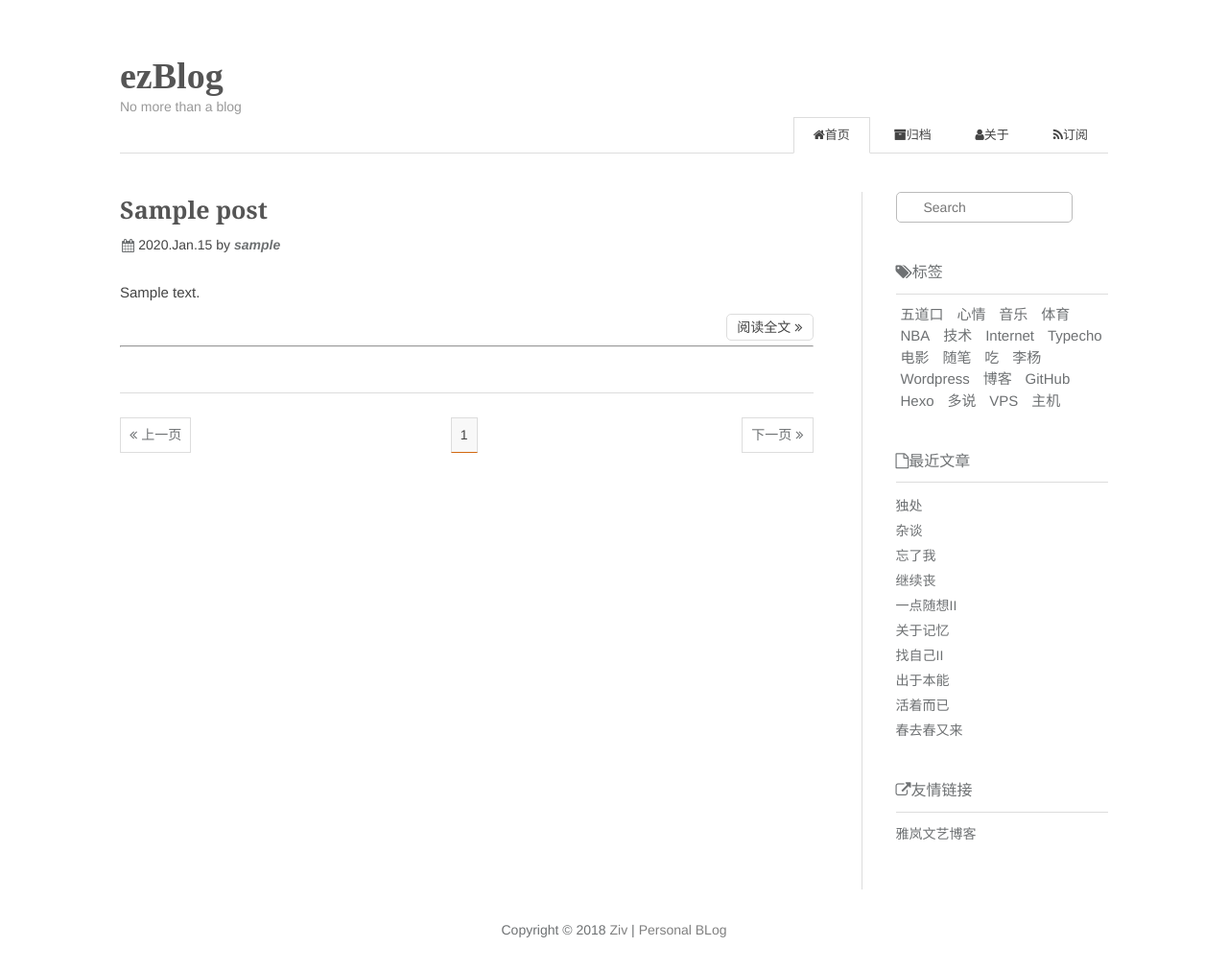
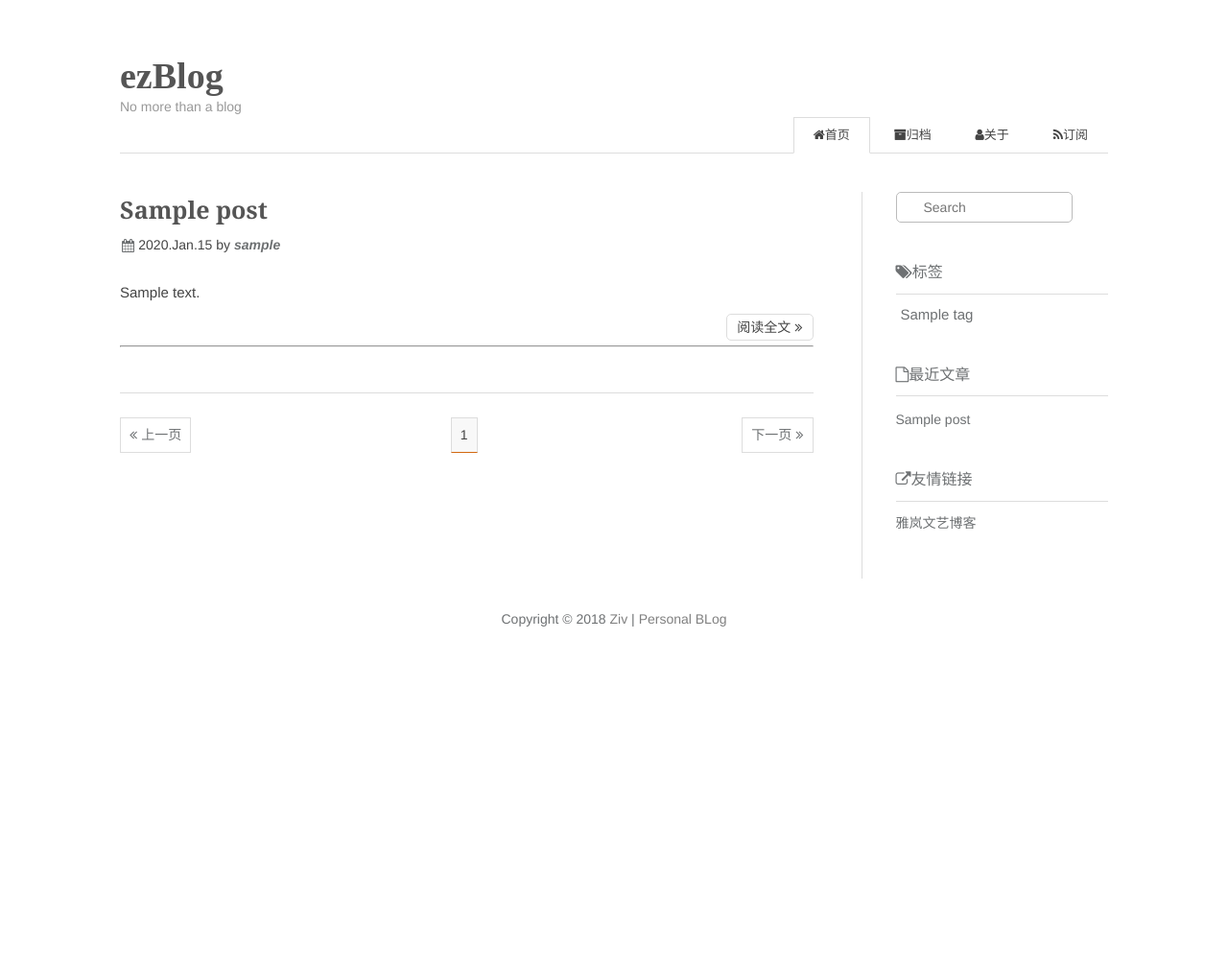
Before and after one commit to noobcoderT/ezBlog, a Flask app: template templates/blogging/index.html in a window 1280 px wide. Shown: the top 1012 px of the page at 96% size. After the commit the page ends 653 px from the top, so only its background shows below. Run offline with Flask 2, Linux system fonts and the light colour scheme; the template is opened without the code that fills it: most values are stand-ins (such as "Sample title", 1, 10 or a date in 2020); some libraries are stand-ins or nearby versions.

Commit message:
modify sidebar

```diff
--- a/templates/blogging/index.html
+++ b/templates/blogging/index.html
@@ -20,7 +20,7 @@
     <a class="current" href="/"><i class="fa fa-home">首页</i></a>
     <a href="/archives/"><i class="fa fa-archive">归档</i></a>
     <a href="/about/"><i class="fa fa-user">关于</i></a>
-    <a href="/atom.xml"><i class="fa fa-rss">订阅</i></a>
+    <a href="{{url_for('blogging.sitemap')}}"><i class="fa fa-rss">订阅</i></a>
   </div>
 {% endblock navmenu %}
 
@@ -123,25 +123,9 @@
           <i class="fa fa-tags">标签</i>
         </div>
         <div class="tagcloud">
-            <a href="/tags/wudaokou/" style="font-size:15px">五道口</a>
-            <a href="/tags/emotion/" style="font-size:15px">心情</a>
-            <a href="/tags/music/" style="font-size:15px">音乐</a>
-            <a href="/tags/sports/" style="font-size:15px">体育</a>
-            <a href="/tags/NBA/" style="font-size:15px">NBA</a>
-            <a href="/tags/technology/" style="font-size:15px">技术</a>
-            <a href="/tags/Internet/" style="font-size:15px">Internet</a>
-            <a href="/tags/Typecho/" style="font-size:15px">Typecho</a>
-            <a href="/tags/movie/" style="font-size:15px">电影</a>
-            <a href="/tags/manuscript/" style="font-size:15px">随笔</a>
-            <a href="/tags/eat/" style="font-size:15px">吃</a>
-            <a href="/tags/jeffery/" style="font-size:15px">李杨</a>
-            <a href="/tags/Wordpress/" style="font-size:15px">Wordpress</a>
-            <a href="/tags/blog/" style="font-size:15px">博客</a>
-            <a href="/tags/GitHub/" style="font-size:15px">GitHub</a>
-            <a href="/tags/Hexo/" style="font-size:15px">Hexo</a>
-            <a href="/tags/duoshuo/" style="font-size:15px">多说</a>
-            <a href="/tags/VPS/" style="font-size:15px">VPS</a>
-            <a href="/tags/host/" style="font-size:15px">主机</a>
+        {% for tag in tags %}
+        <a href="{{url_for('blogging.posts_by_tag', tag=tag)}}" style="font-size:15px">{{tag}}</a>
+        {% endfor %}
         </div>
       </div>
       <div class="widget">
@@ -149,36 +133,11 @@
             <i class="fa fa-file-o">最近文章</i>
         </div>
         <ul class="post-list">
+            {% for post in recent_posts %}
             <li class="post-list-item">
-                <a class="post-list-link" href="/emotion/stay-alone.html">独处</a>
+                <a class="post-list-link" href="{{ post.url }}">{{ post.title }}</a>
             </li>
-            <li class="post-list-item">
-                <a class="post-list-link" href="/emotion/just-say-something.html">杂谈</a>
-            </li>
-            <li class="post-list-item">
-                <a class="post-list-link" href="/emotion/forget-me.html">忘了我</a>
-            </li>
-            <li class="post-list-item">
-                <a class="post-list-link" href="/emotion/dishearted.html">继续丧</a>
-            </li>
-            <li class="post-list-item">
-                <a class="post-list-link" href="/emotion/caprice2.html">一点随想II</a>
-            </li>
-            <li class="post-list-item">
-                <a class="post-list-link" href="/emotion/about-memory.html">关于记忆</a>
-            </li>
-            <li class="post-list-item">
-                <a class="post-list-link" href="/emotion/find-myself.html">找自己II</a>
-            </li>
-            <li class="post-list-item">
-                <a class="post-list-link" href="/emotion/out-of-instinct.html">出于本能</a>
-            </li>
-            <li class="post-list-item">
-                <a class="post-list-link" href="/emotion/just-breath.html">活着而已</a>
-            </li>
-            <li class="post-list-item">
-                <a class="post-list-link" href="/emotion/last-spring.html">春去春又来</a>
-            </li>
+            {% endfor %}
         </ul>
       </div>
       <div class="widget">
```
Also changed, not shown: flask_blogging/sqlastorage.py (+11 -0 lines), flask_blogging/views.py (+17 -4 lines), templates/blogging/page.html (+6 -47 lines).
